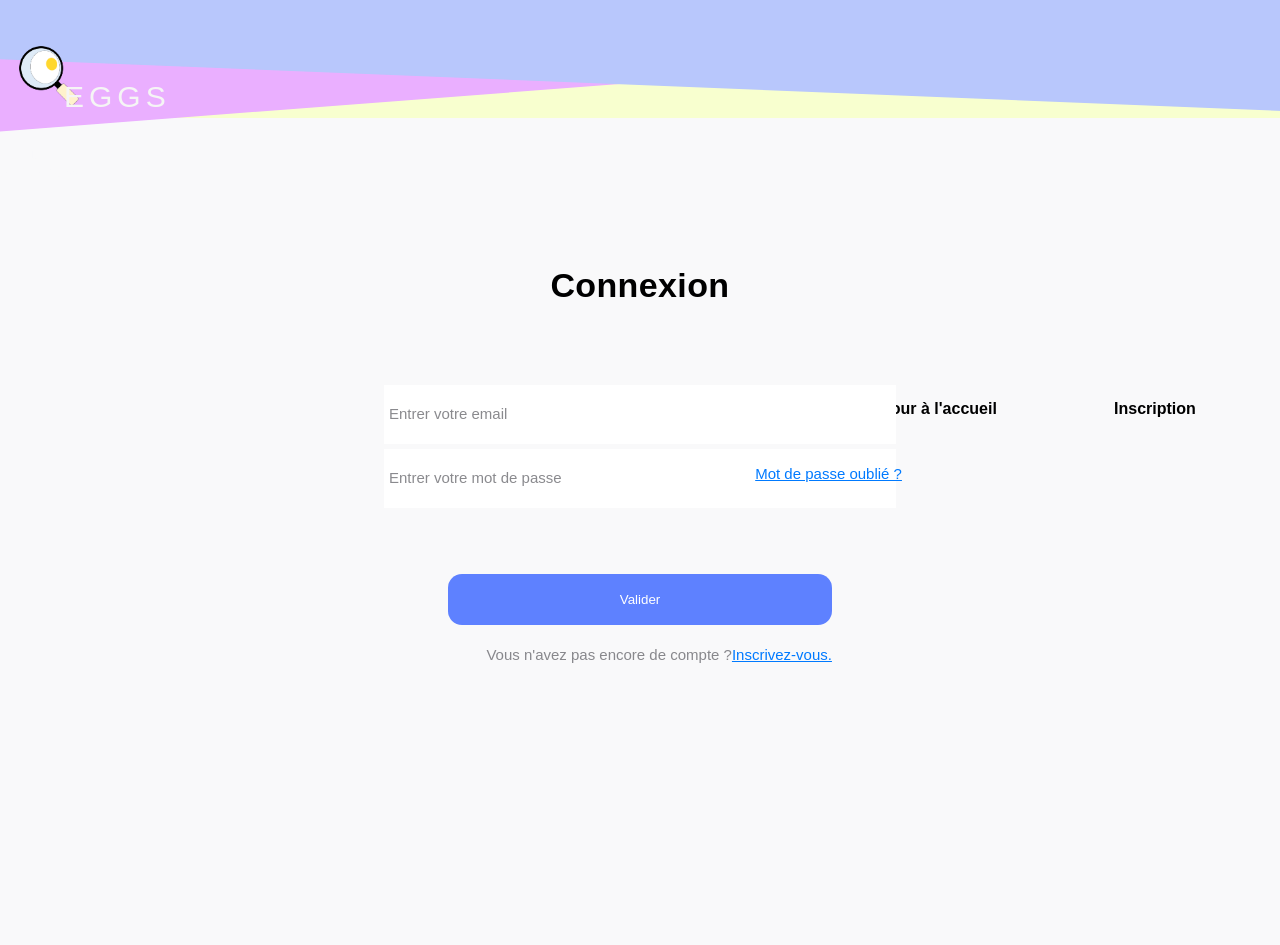
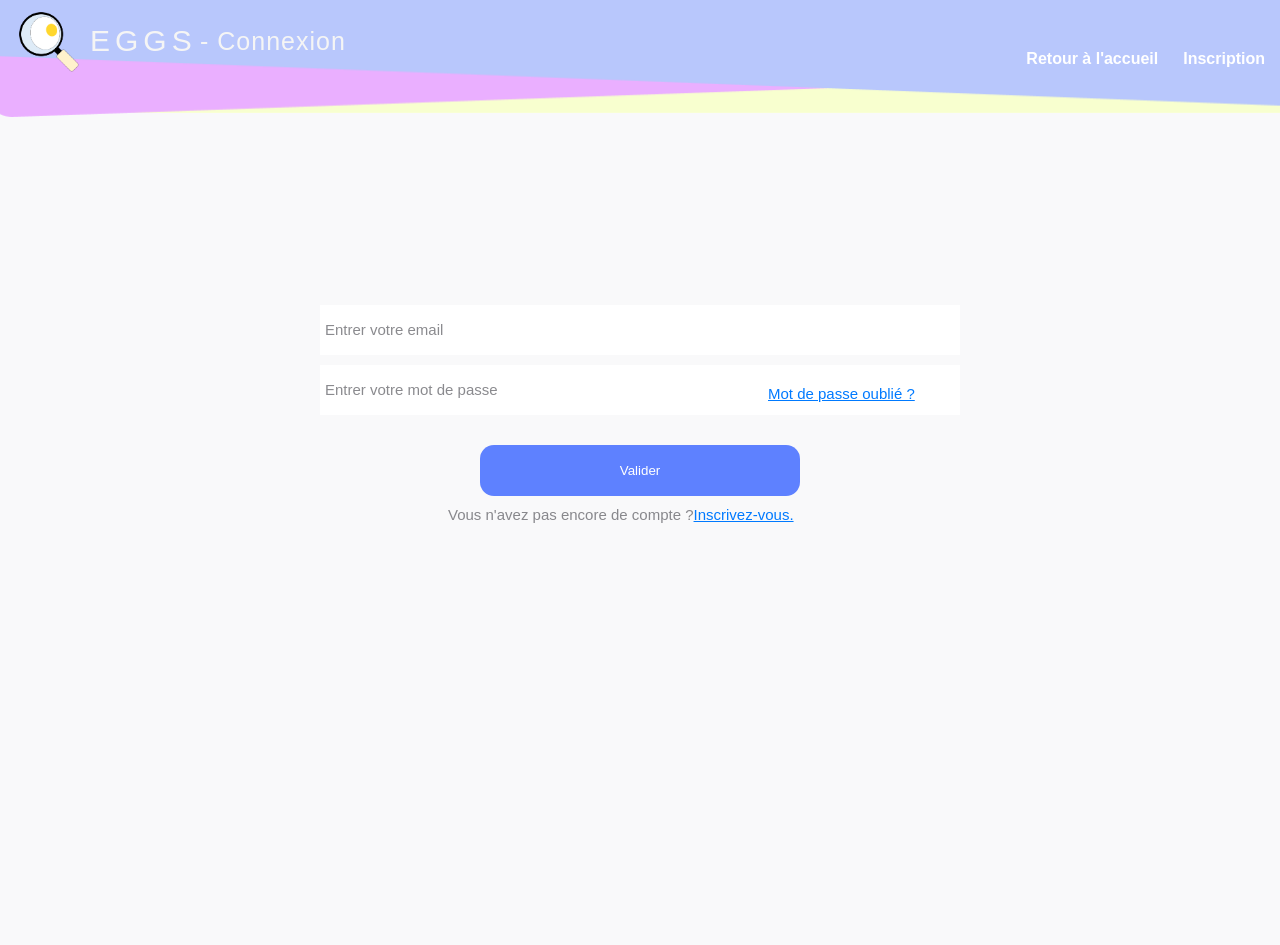
Before and after one commit to pierrickdelrieu/EGGS-Environnement_de_Gestion, a Django app: page /home/login/ in a window 1280 px wide; the page is wider, and only the part inside the window is pictured. Run offline with Django 3.2, Linux system fonts and the light colour scheme.

Commit message:
p'tites modif de home

```diff
--- a/home/forms.py
+++ b/home/forms.py
@@ -10,9 +10,9 @@ User = get_user_model()  # new User definitions
 
 
 class LoginForm(forms.Form):
-    email = forms.CharField(label="Email", max_length=30, widget=forms.TextInput(
+    email = forms.CharField(label="", max_length=30, widget=forms.TextInput(
         attrs = {'placeholder': "Entrer votre email", 'id': "email"}))
-    password = forms.CharField(label="Mot de passe", widget=forms.PasswordInput(
+    password = forms.CharField(label="", widget=forms.PasswordInput(
         attrs={'placeholder': "Entrer votre mot de passe", 'id': "mdp"}))  # boite de caractères masqués
 
     # Error if the account is not active
@@ -42,15 +42,15 @@ class LoginForm(forms.Form):
 
 
 class SigninForm(forms.Form):
-    last_name = forms.CharField(label="Nom", max_length=30, widget=forms.TextInput(
+    last_name = forms.CharField(label="", max_length=30, widget=forms.TextInput(
         attrs={'placeholder': "Entrer votre nom", 'id': "nom"}))
-    first_name = forms.CharField(label="Prénom", max_length=30, widget=forms.TextInput(
+    first_name = forms.CharField(label="", max_length=30, widget=forms.TextInput(
         attrs={'placeholder': "Entrer votre prénom", 'id': "prenom"}))
-    email = forms.EmailField(label="Email", widget=forms.TextInput(
+    email = forms.EmailField(label="", widget=forms.TextInput(
         attrs={'placeholder': "Entrer votre email", 'id': "email"}))
-    password1 = forms.CharField(label="Mot de passe", widget=forms.PasswordInput(
+    password1 = forms.CharField(label="", widget=forms.PasswordInput(
         attrs={'placeholder': "Entrer votre mot de passe", 'id': "mdp"}))  # boite de caractères masqués
-    password2 = forms.CharField(label="Confirmation de mot de passe", widget=forms.PasswordInput(
+    password2 = forms.CharField(label="", widget=forms.PasswordInput(
         attrs={'placeholder': "Confirmer votre mot de passe", 'id': "confirmation"}))
 
     # Error if the password confirmation is not valid
@@ -131,5 +131,5 @@ class PasswordResetConfirmationForm(SetPasswordForm):
 # Redefinition
 # cf. : https://django-wiki.readthedocs.io/en/0.2.2/_modules/django/contrib/auth/forms.html
 class PasswordResetFormEmail(PasswordResetForm):
-    email = forms.EmailField(label="Email", max_length=254, widget=forms.PasswordInput(
+    email = forms.EmailField(label="", max_length=254, widget=forms.PasswordInput(
         attrs={'placeholder': "Entrer votre mot de passe", 'id': "mdp"}))
--- a/static/home/css/header.css
+++ b/static/home/css/header.css
@@ -2,6 +2,7 @@
     margin: 0;
     padding: 0;
     box-sizing: border-box;
+    font-family: "SF Pro Rounded", sans-serif;
 }
 
 html, body {
@@ -12,13 +13,51 @@ body {
     background-color: #F9F9FA;
 }
 
-.header {
-    position: fixed;
-    z-index: 1;
+header{
+    position: sticky;
     width: 100%;
     height: 118px;
-    overflow-y: hidden;
+    display: flex;
+    flex-direction: row;
+    justify-content: space-between;
+    align-items: center;
+    background-image: url("/static/home/img/header_background.png");
+    background-repeat: no-repeat;
+    background-size: cover;
 }
+
+#eggs{
+    position: absolute;
+    top: 20%;
+    left: 90px;
+    text-align: center;
+    color: whitesmoke;
+    text-transform: uppercase;
+    letter-spacing: 5px;
+    font-size: 30px;
+    font-family: "SF Pro Rounded", sans-serif;
+}
+
+.titre{
+    z-index: 2;
+    position: absolute;
+    top: 27px;
+    left: 200px;
+    text-align: center;
+    color: whitesmoke;
+    letter-spacing: 1px;
+    font-size: 25px;
+    font-family: "SF Pro Rounded", sans-serif;
+}
+
+#eggs-logo {
+    position: absolute;
+    max-width: 70px;
+    max-height: 70px;
+    top: 5%;
+    left: 1%;
+}
+
 
 .sub-content {
     position: absolute;
@@ -38,182 +77,33 @@ body {
     align-items: center;
     height: 11.5vh;
     max-width: 100vw;
-
-    /*background: linear-gradient(#B8C7FC, #EAAFFF);*/
-}
-
-#logo {
-    position: absolute;
-    max-width: 70px;
-    max-height: 70px;
-    top: 5%;
-    left: 1%;
-}
-
-.eggs {
-    position: absolute;
-    top: 10%;
-    left: 5%;
-    text-align: center;
-    color: whitesmoke;
-    text-transform: uppercase;
-    letter-spacing: 5px;
-    font-size: 30px;
-    font-family: "SF Pro Rounded", sans-serif;
 }
 
 .links {
-    position: absolute;
+    width: 100%;
     display: flex;
+    flex-direction: row;
     justify-content: space-around;
-    width: 35vw;
-    right: 2vw;
-    top: 50%;
 }
 
-.links a {
-    color: black;
-    text-decoration: none;
-    font-family: "SF Pro Rounded", sans-serif;
-    font-weight: bold;
-}
-
-.links li {
+.links li{
     list-style: none;
 }
 
-.rectangles {
-    position: absolute;
-    z-index: -1;
-    width: 100%;
-    height: 118px;
+.links li a{
+    margin-left: 10px;
+    margin-right: 10px;
+    padding-right: 5px;
+
+    color: white;
+    font-weight: bold;
+    text-decoration: none;
 }
 
-.burger {
-    position: absolute;
-    display: none;
-    right: 10vw;
-    top: 6vh;
+.links li a:hover{
+   font-size: 18px;
 }
 
-.burger div {
-    width: 25px;
-    height: 5px;
-    background-color: black;
-    margin: 5px;
-    transition: all 0.3s ease;
-}
-
-@media screen and (min-width: 768px) {
-
-    .r1 {
-        position: absolute;
-        width: 100vw;
-        height: 100%;
-        left: 0px;
-        top: 0px;
-
-        background: #F8FFCF;
-    }
-
-    .r2 {
-        position: absolute;
-        width: 120vw;
-        height: 100%;
-        left: -10vw;
-        top: -4vh;
-        background: #EAAFFF;
-        border-radius: 30px;
-        transform: matrix(0.99, -0.01, -0.8, 1, 0, 0) rotate(-4deg);
-    }
-
-    .r3 {
-        position: absolute;
-        width: 115vw;
-        height: 110%;
-        left: -5vw;
-        top: -5.5vh;
-
-        background: #B8C7FC;
-        border-radius: 30px;
-        transform: matrix(0.99, 0.04, -0.11, 1, 0, 0);
-    }
-}
-
-@media screen and (max-width: 768px) {
-
-    body {
-        overflow-x: hidden;
-    }
-
-    .links {
-        position: absolute;
-        display: flex;
-        flex-direction: column;
-        align-items: center;
-
-        width: 100%;
-        right: 0%;
-        height: 100vh;
-        top: 14vh;
-
-        z-index: 1;
-
-        transform: translateX(100%);
-        transition: transform 0.5s ease-in;
-        background-color: #FFF2F6;
-        opacity: 0.75;
-    }
-
-    .links li {
-        opacity: 0;
-    }
-
-    .burger {
-        display: block;
-        cursor: pointer;
-    }
-
-    .burger div {
-        border-radius: 20%;
-    }
-
-    .r1 {
-        position: absolute;
-        width: 100vw;
-        height: 100%;
-        left: 0px;
-        top: 0px;
-
-        background: #F8FFCF;
-    }
-
-    .r2 {
-        position: absolute;
-        width: 120vw;
-        height: 100%;
-        left: -30px;
-        top: -38%;
-
-        background: #EAAFFF;
-        transform: matrix(0.99, -0.03, -0.13, 1, 0, 0) rotate(-5deg);
-    }
-
-    .r3 {
-        position: absolute;
-        width: 115vw;
-        height: 100%;
-        left: -10px;
-        top: -30px;
-
-        background: #B8C7FC;
-        transform: matrix(1, 0.08, -0.08, 1, 0, 0);
-    }
-}
-
-.links-active {
-    transform: translateX(0%);
-}
 
 @keyframes navLinkFade {
     from {
--- a/static/home/css/login.css
+++ b/static/home/css/login.css
@@ -1,44 +1,50 @@
 h2{
     z-index: 4;
-
-    position: absolute;
-    left: 43%;
-    top: 15%;
-
     font-family: "SF Pro Rounded", sans-serif;
     font-style: normal;
     font-weight: bold;
     font-size: 34px;
     line-height: 41px;
 
+    margin-left: 15px;
+    margin-top: 30px;
     text-align: center;
     letter-spacing: 0.374px;
 
     color: #000000;
 }
 
-form{
-    background: #F9F9FA;
-    border: 0px #F9F9FA;
-    color: #F9F9FA;
+#formulaire-login{
+    position: absolute;
+    width: 50%;
+    height: 50%;
+    top: 10%;
+    left: 25%;
+    border: 0 #F9F9FA;
+}
+
+#cont-mdpo{
+    position: absolute;
+    width: 15%;
+    height: 50%;
+    top: 10%;
+    left: 60%;
 }
 
 #email{
     position: absolute;
-    height: 7.43%;
-    width: 40%;
-    left: 30%;
-    top: 30%;
+    top: 20%;
+    height: 50px;
+    width: 100%;
     border: 0 white;
     background: #FFFFFF;
 }
 
 #mdp {
     position: absolute;
-    height: 7.43%;
-    width: 40%;
-    left: 30%;
-    top: 38%;
+    top: 35%;
+    height: 50px;
+    width: 100%;
     border: 0 white;
     background: #FFFFFF;
 }
@@ -49,12 +55,14 @@ form{
     color: rgba(60, 60, 67, 0.6);
 }
 
-input[type=submit] {
+#bouton_val{
     position: absolute;
+    top: 55%;
+
     height: 51px;;
-    width: 30%;
-    left: 35%;
-    bottom: 40%;
+    width: 50%;
+
+    margin-left: 25%;
 
     background-color: #5e81ff;
     border-radius: 14px;
@@ -64,19 +72,18 @@ input[type=submit] {
     cursor: pointer;
 }
 
-input[type=submit]:hover {
+#bouton_val:hover {
     background-color: #007AFF;
 }
 
 #signin{
+    font-family: "SF Pro Rounded", sans-serif;
     position: absolute;
-    left: 38%;
-    bottom: 35%;
-
-    font-family: "SF Pro Rounded", sans-serif;
+    left: 20%;
+    top: 70%;
+    width: 100%;
     font-size: 15px;
     line-height: 20px;
-
     display: flex;
     align-items: center;
     color: rgba(60, 60, 67, 0.6);
@@ -91,13 +98,11 @@ input[type=submit]:hover {
 }
 
 .mdpo{
+    position: absolute;
+    top: 40%;
     font-family: "SF Pro Rounded", sans-serif;
     font-size: 15px;
     color: #007AFF;
-
-    position: absolute;
-    left: 59%;
-    top: 40%;
 }
 
 .mdpo:hover{
--- a/static/home/css/signin.css
+++ b/static/home/css/signin.css
@@ -102,11 +102,13 @@ input[type=submit]:hover {
 }
 
 #rectVert{
+    z-index: 1;
+
     position: fixed;
     width: 20%;
     height: 100%;
     left: 0;
-    top: 0;
+    top: 115px;
 
     background: rgba(200, 253, 218, 0.28);
     border-radius: 26px;
--- a/templates/header.html
+++ b/templates/header.html
@@ -9,23 +9,19 @@
     <link rel="stylesheet" href="{% static 'home/css/header.css' %}">
 
     {% block stylesheet %} {% endblock %}
-
     {% block title %} {% endblock %}
 </head>
 
 <body>
     <header>
-        <img id = "logo" src = "{% static 'home/img/logo.png' %}" alt = "logo eggs">
-
-        <div class = "rectangles">
-            <div class = "r1"></div>
-            <div class = "r2"></div>
-            <div class = "r3"></div>
+        <div id="header-logo">
+            <img id="eggs-logo" src="{% static 'home/img/logo.png' %}" alt="logo eggs">
+            <div id="header-titles">
+                <p id="eggs">EGGS</p>
+            </div>
         </div>
 
         <div class = "menu-bar">
-            <div class = "eggs">Eggs</div>
-
             {% block connexions %}
             {% endblock %}
 
@@ -44,7 +40,7 @@
     {% load static %}
 
     {% block script %}
-        <script src = "{% static 'home/js/header.js' %}"> </script>
+        <script src = "{% static 'home/js/header.js' %}"></script>
     {% endblock %}
 
 </body>
--- a/templates/home/login.html
+++ b/templates/home/login.html
@@ -10,6 +10,7 @@
 {% endblock %}
 
 {% block connexions %}
+    <p class="titre">- Connexion</p>
     <ul class="links">
         <li><a href="{% url 'home' %}" class="survol">Retour à l'accueil</a><br></li>
         <li><a href="{% url 'home:signin' %}" class="survol">Inscription</a></li>
@@ -17,7 +18,6 @@
 {% endblock %}
 
 {% block content %}
-    <h2>Connexion</h2>
 
     {% if error %}
         <p class="error"><strong>Nom d'utilisateur ou/et mot de passe incorrect </strong></p>
@@ -26,7 +26,7 @@
     {% if user.is_authenticated %}
         Vous êtes connecté, {{ user.username }} !
     {% else %}
-        <form action="{% url 'home:login' %}" method="POST">
+        <form id="formulaire-login" action="{% url 'home:login' %}" method="POST">
             {% csrf_token %} <!-- Vérification sécurité-->
             {% for field in form %}
                 <div>
@@ -36,14 +36,15 @@
                     {{ field.label_tag }}{{ field }}
                 </div>
             {% endfor %}
-            <a href="{% url 'home:password_reset' %}" class="mdpo">Mot de passe oublié ?</a><br>
-            <input type="submit" value="Valider">
+            <input id="bouton_val" type="submit" value="Valider">
+            <div id="signin">
+                <p>Vous n'avez pas encore de compte ?</p>
+                <a href="{% url 'home:signin' %}" class="lien">Inscrivez-vous.</a>
+            </div>
         </form>
+        <div id="cont-mdpo">
+            <a class="mdpo" href="{% url 'home:password_reset' %}">Mot de passe oublié ?</a><br>
+        </div>
     {% endif %}
 
-    <div id="signin">
-        <p>Vous n'avez pas encore de compte ?</p>
-        <a href="{% url 'home:signin' %}" class="lien">Inscrivez-vous.</a>
-    </div>
-
 {% endblock %}
--- a/templates/home/signin.html
+++ b/templates/home/signin.html
@@ -10,6 +10,7 @@
 {% endblock %}
 
 {% block connexions %}
+    <p class="titre">- Inscription</p>
     <ul class="links">
         <li><a href="{% url 'home' %}" class="survol">Retour à l'accueil</a><br></li>
         <li><a href="{% url 'home:login' %}" class="survol">Connexion</a></li>
```
Also changed, not shown: templates/home/password_reset.html (+4 -4 lines).
